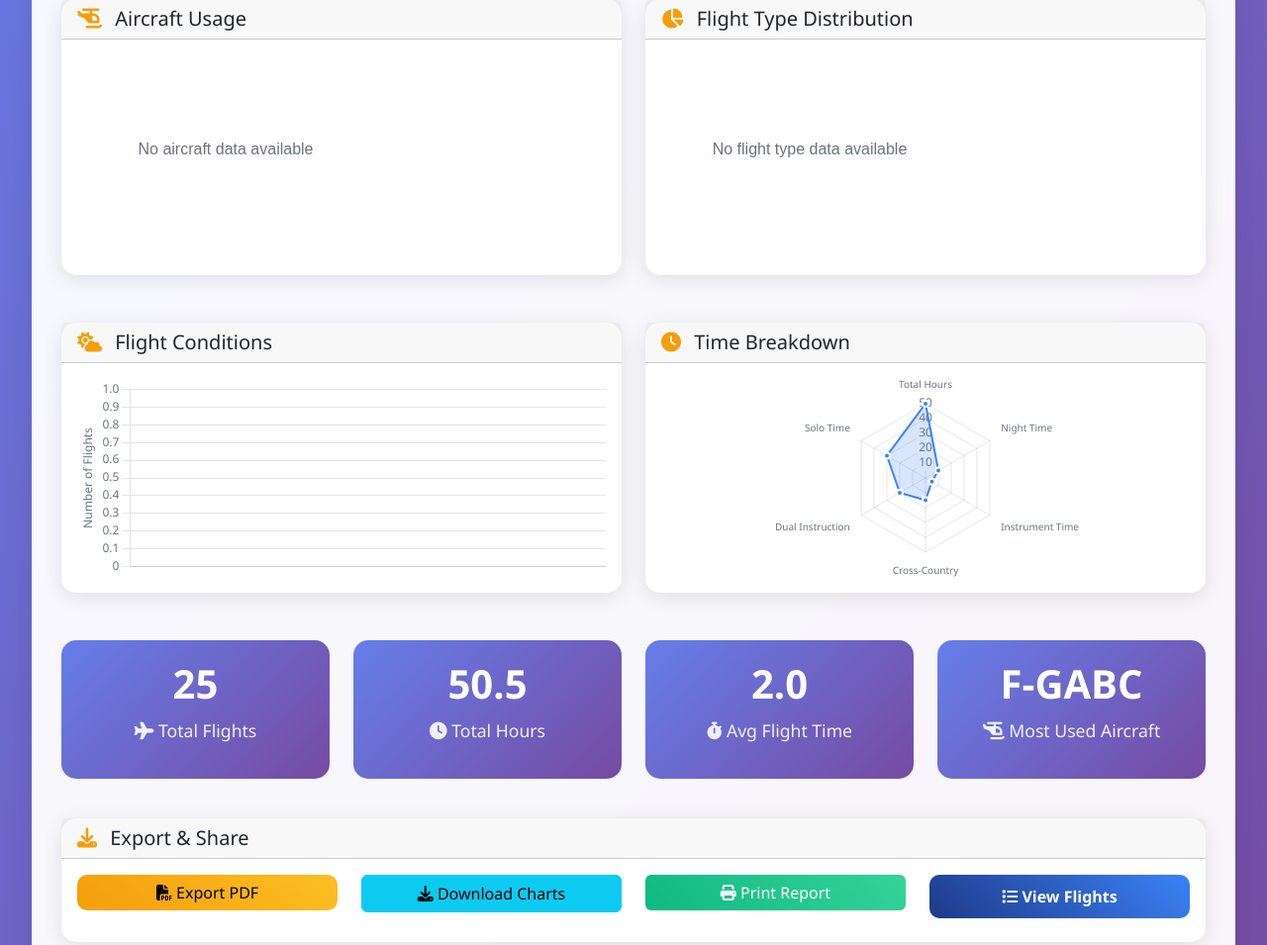
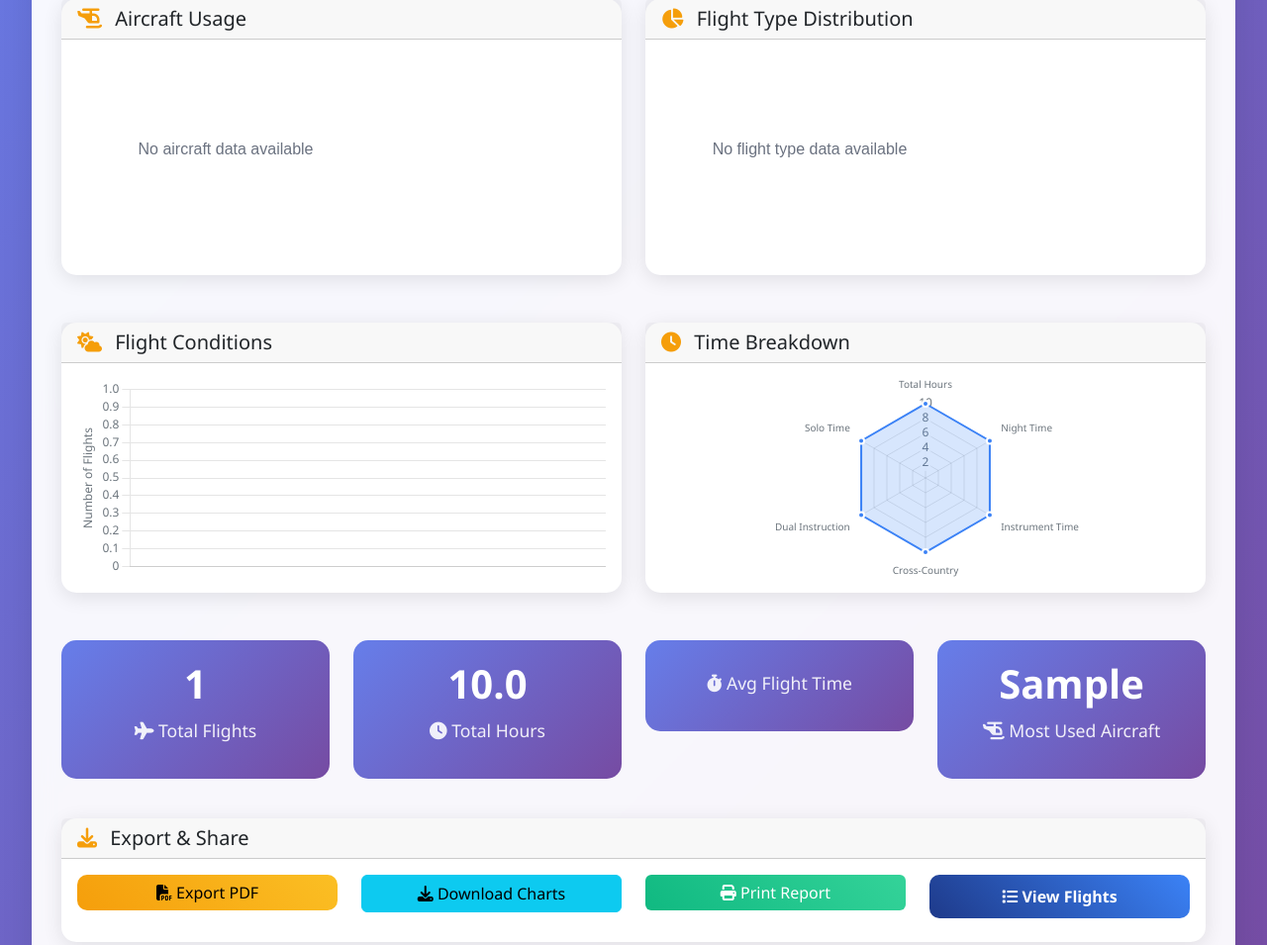
Before and after one commit to Joseph-Enkaoua/Wingman, a Django app: template templates/logbook/charts.html in a window 1280 px wide. Shown: the part 424-1379 px from the top of the page at 99% size. Run offline with Django 5.2, Linux system fonts and the light colour scheme; the template is opened without the code that fills it: most values are stand-ins (such as "Sample title", 1, 10 or a date in 2020).

Commit message:
Enhance charts view and template with pilot statistics
- Added pilot profile retrieval and additional flight statistics calculations in the charts view, including total flights, total hours, average flight time, and most used aircraft.
- Updated the charts template to display real data for total flights, total hours, average flight time, and most used aircraft, improving the overall user experience and data accuracy.

```diff
--- a/templates/logbook/charts.html
+++ b/templates/logbook/charts.html
@@ -371,14 +371,14 @@
   // Time Breakdown Chart (assuming we have this data)
   const timeBreakdownCtx = document.getElementById('timeBreakdownChart').getContext('2d');
 
-  // This would need to be populated with actual data from the backend
+  // Time breakdown chart with real data
   new Chart(timeBreakdownCtx, {
       type: 'radar',
       data: {
           labels: ['Total Hours', 'Night Time', 'Instrument Time', 'Cross-Country', 'Dual Instruction', 'Solo Time'],
           datasets: [{
               label: 'Current Hours',
-              data: [50, 10, 5, 15, 20, 30], // This should come from backend
+              data: [{{ total_hours|floatformat:1 }}, {{ pilot_profile.total_night_hours|floatformat:1 }}, {{ pilot_profile.total_instrument_hours|floatformat:1 }}, {{ pilot_profile.total_cross_country_hours|floatformat:1 }}, {{ pilot_profile.total_dual_hours|floatformat:1 }}, {{ pilot_profile.total_solo_hours|floatformat:1 }}],
               backgroundColor: 'rgba(59, 130, 246, 0.2)',
               borderColor: '#3b82f6',
               borderWidth: 2,
@@ -409,11 +409,11 @@
 
   // Update statistics
   function updateStats() {
-      // This would typically come from an API call
-      document.getElementById('totalFlights').textContent = '25';
-      document.getElementById('totalHours').textContent = '50.5';
-      document.getElementById('avgFlightTime').textContent = '2.0';
-      document.getElementById('mostUsedAircraft').textContent = 'F-GABC';
+      // Use real data from Django context
+      document.getElementById('totalFlights').textContent = '{{ total_flights }}';
+      document.getElementById('totalHours').textContent = '{{ total_hours|floatformat:1 }}';
+      document.getElementById('avgFlightTime').textContent = '{{ avg_flight_time|floatformat:1 }}';
+      document.getElementById('mostUsedAircraft').textContent = '{{ most_used_aircraft }}';
   }
 
   // Download chart function
```
Also changed, not shown: logbook/views.py (+19 -0 lines).
